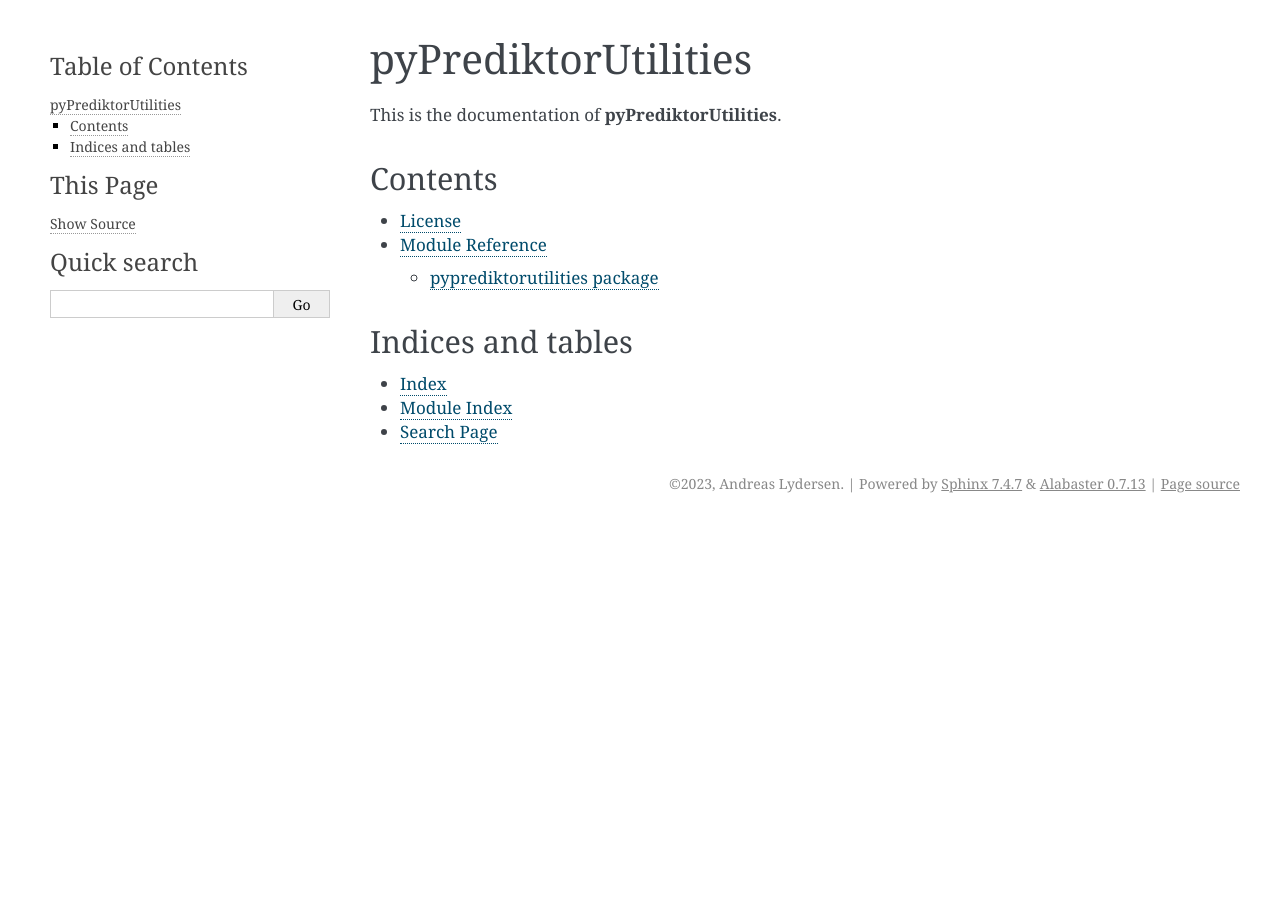
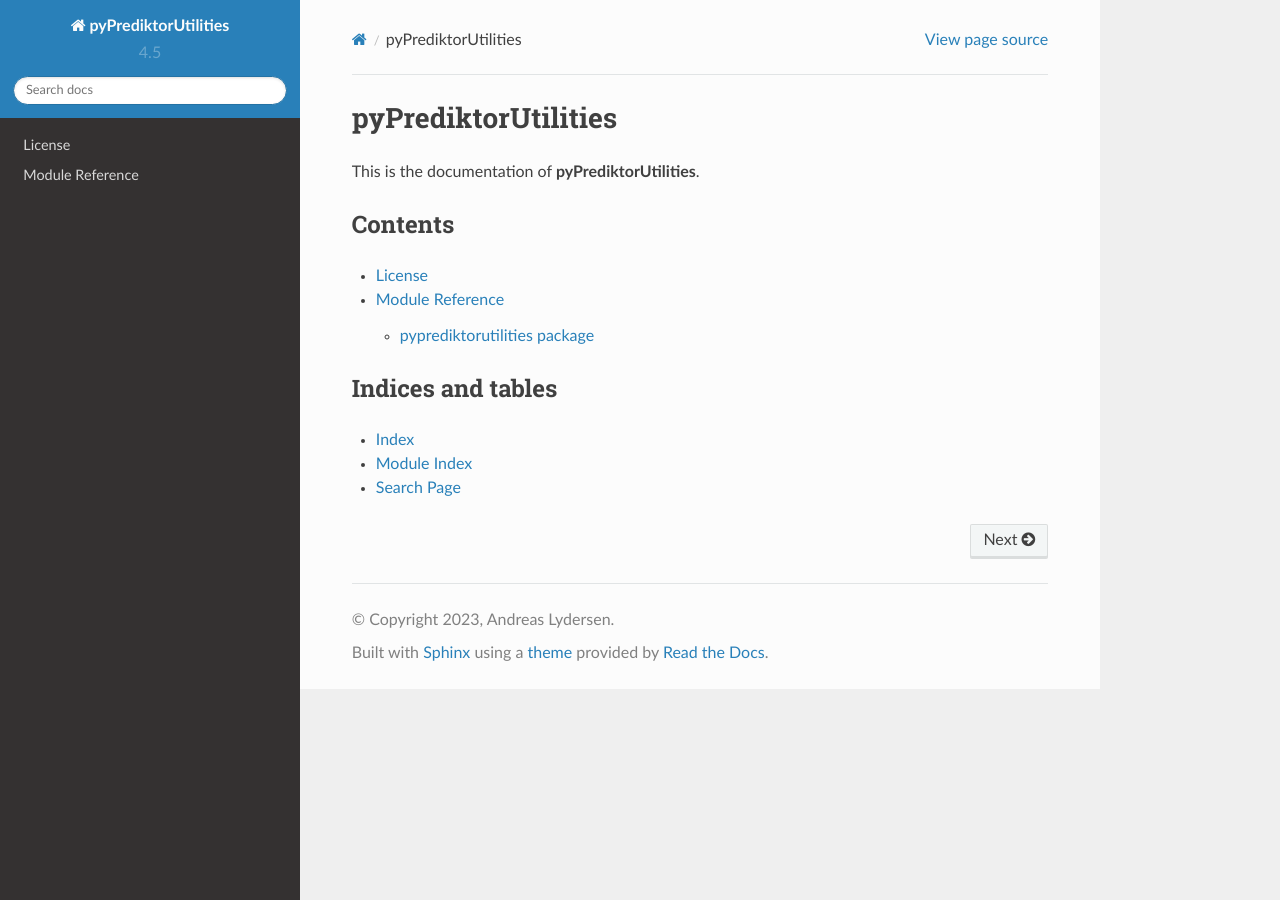
Before and after one commit to PrediktorAS/pyPrediktorUtilities, a Sphinx documentation site: the page built from docs/index.rst, in a window 1280 px wide. Built offline with Sphinx 7.4.7 and the Read the Docs theme 2.0.0, drawn with Linux system fonts in a browser that asks for light colours; pages that are not in the unit, such as notebooks, are missing from menus.

Commit message:
Updating docs styling

```diff
--- a/docs/conf.py
+++ b/docs/conf.py
@@ -10,6 +10,7 @@
 import os
 import sys
 import shutil
+import sphinx_rtd_theme
 
 # -- Path setup --------------------------------------------------------------
 
@@ -153,15 +154,15 @@
 
 # The theme to use for HTML and HTML Help pages.  See the documentation for
 # a list of builtin themes.
-html_theme = "alabaster"
+html_theme = "sphinx_rtd_theme"
 
 # Theme options are theme-specific and customize the look and feel of a theme
 # further.  For a list of options available for each theme, see the
 # documentation.
-html_theme_options = {
-    "sidebar_width": "300px",
-    "page_width": "1200px"
-}
+#html_theme_options = {
+#    "sidebar_width": "300px",
+#    "page_width": "1200px"
+#}
 
 # Add any paths that contain custom themes here, relative to this directory.
 # html_theme_path = []
--- a/docs/requirements.txt
+++ b/docs/requirements.txt
@@ -2,4 +2,4 @@
 # To build the module reference correctly, make sure every external package
 # under `install_requires` in `setup.cfg` is also listed here!
 sphinx>=3.2.1
-# sphinx_rtd_theme
+sphinx_rtd_theme
```
Also changed, not shown: 1 other file.
